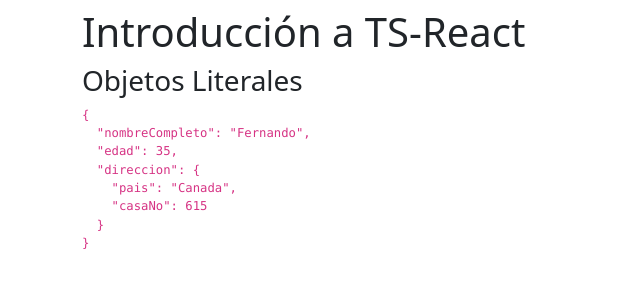
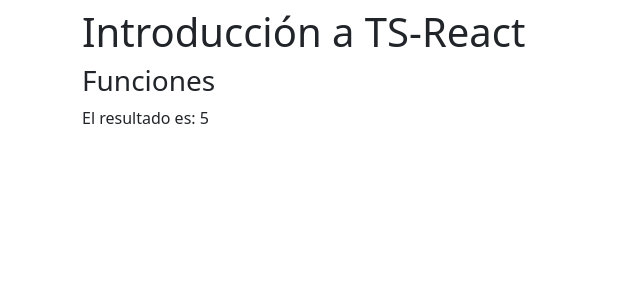
Before and after one commit to omarlv86/react-native-ts-class, a React (Create React App) app: page / in a window 1280 px wide. Shown: the top 300 px of the page, without its empty margins (0-640 px from the left). Built offline with nearby package versions, Linux system fonts and the light colour scheme.

Commit message:
Main | Funciones, retorno y argumentos

```diff
--- a/src/App.tsx
+++ b/src/App.tsx
@@ -1,5 +1,6 @@
 import React from 'react'
-import { ObjetosLiterales } from './typescript/ObjetosLiterales'
+import { Funciones } from './typescript/Funciones'
+//import { ObjetosLiterales } from './typescript/ObjetosLiterales'
 //import { TiposBasicos } from './typescript/TiposBasicos'
 
 const App = () => {
@@ -7,7 +8,8 @@
     <div className="mt-2">
       <h1>Introducción a TS-React</h1>
       {/*<TiposBasicos/>*/}
-      <ObjetosLiterales/>
+      {/*<ObjetosLiterales/>*/}
+      <Funciones/>
     </div>
   )
 }
--- /dev/null
+++ b/src/typescript/Funciones.tsx
@@ -0,0 +1,14 @@
+
+export const Funciones = () => {
+
+    const sumar = (a:number,b:number):number => {
+        return a+b;
+    }
+
+    return (
+        <>
+            <h3>Funciones</h3>
+            <span>El resultado es: {sumar(1, 4)}</span>
+        </>
+    )
+}
```
